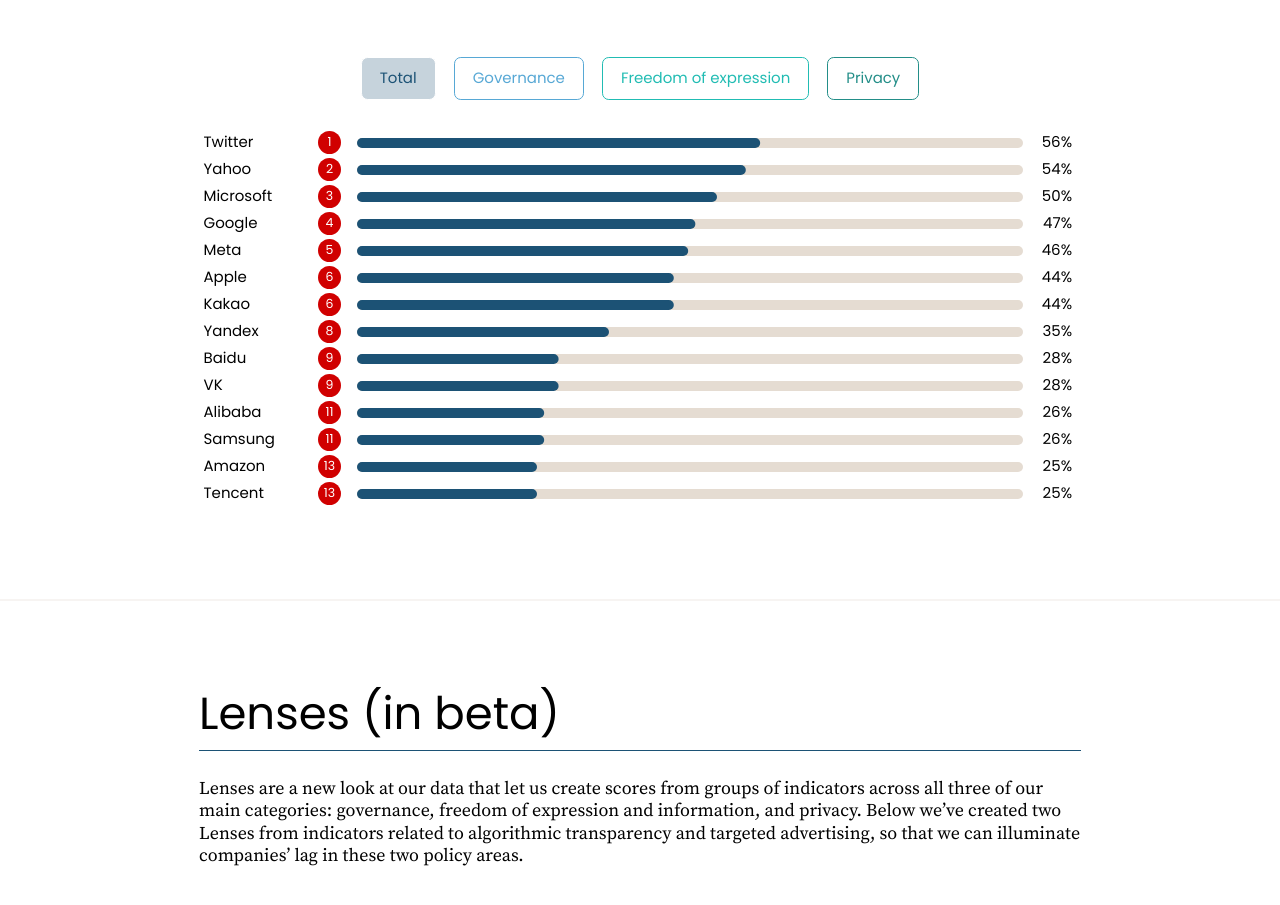
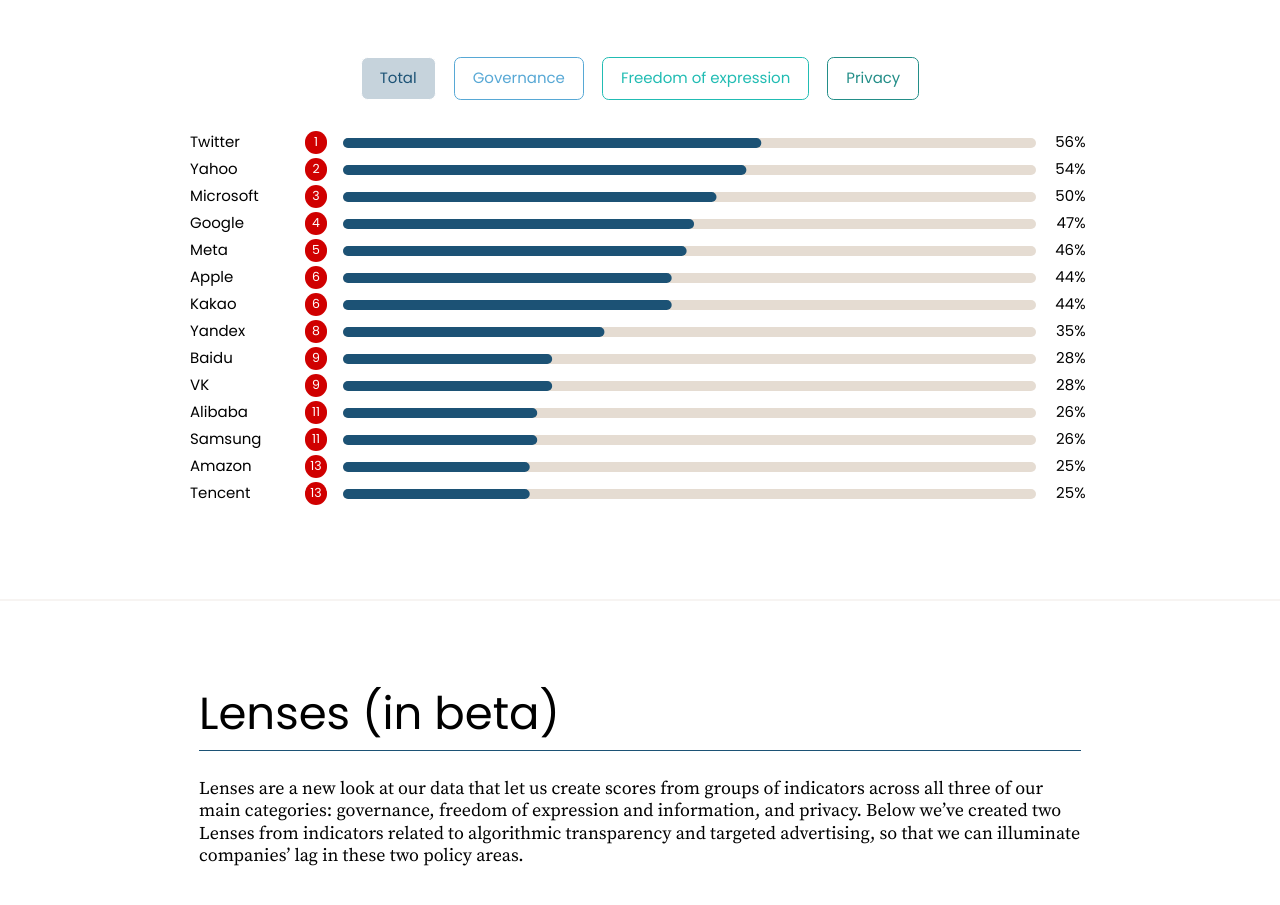
Before and after one commit to rankingdigitalrights/index2022, a Next.js app: page /explore in a window 1280 px wide. Shown: the part 780-1685 px from the top of the page. Built offline with nearby package versions, Linux system fonts and the light colour scheme.

Commit message:
refactor: small style changes

```diff
--- a/src/components/companies-scores.jsx
+++ b/src/components/companies-scores.jsx
@@ -137,7 +137,7 @@
 
       <div
         className={c(
-          "flex flex-col mx-auto w-full overflow-x-auto lg:overflow-x-visible px-3",
+          "flex flex-col mx-auto w-full overflow-x-auto lg:overflow-x-visible",
         )}
       >
         {typeOfGraph === "total" && (
--- a/src/components/home-teaser-box.tsx
+++ b/src/components/home-teaser-box.tsx
@@ -45,7 +45,7 @@
           </a>
         </Link>
 
-        <p className="font-sans">
+        <p className="font-sans text-sm">
           Each year, Ranking Digital Rights evaluates and ranks 14 of the
           world’s most powerful digital platforms on their policies and
           practices affecting people’s rights to freedom of expression and
```
